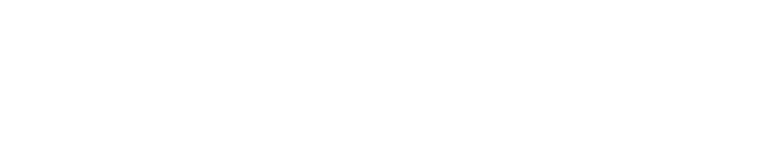
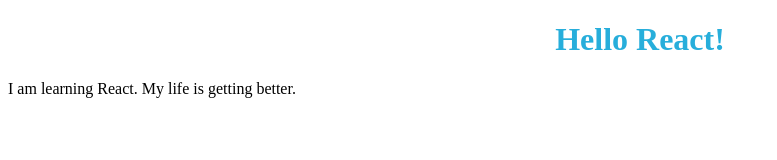
Before and after one commit to acciojob/render-component-react-rohan7745, a React app: page / in a window 1280 px wide. Shown: the whole page, without its empty margins (0-777 px from the left). Built offline with nearby package versions, Linux system fonts and the light colour scheme.

Commit message:
jan-second

```diff
--- a/src/components/App.js
+++ b/src/components/App.js
@@ -3,7 +3,10 @@
 
 const App = () => {
   return (
-    <div id="main"></div>
+    <div id="main">
+      <h1>Hello React!</h1>
+      <p>I am learning React. My life is getting better.</p>
+    </div>
   )
 }
 
--- a/src/index.html
+++ b/src/index.html
@@ -9,4 +9,5 @@
 <body>
 <div id="root">
 </div>
+<script src="./index.js"></script>
 </html>
```
Also changed, not shown: 1 other file.
